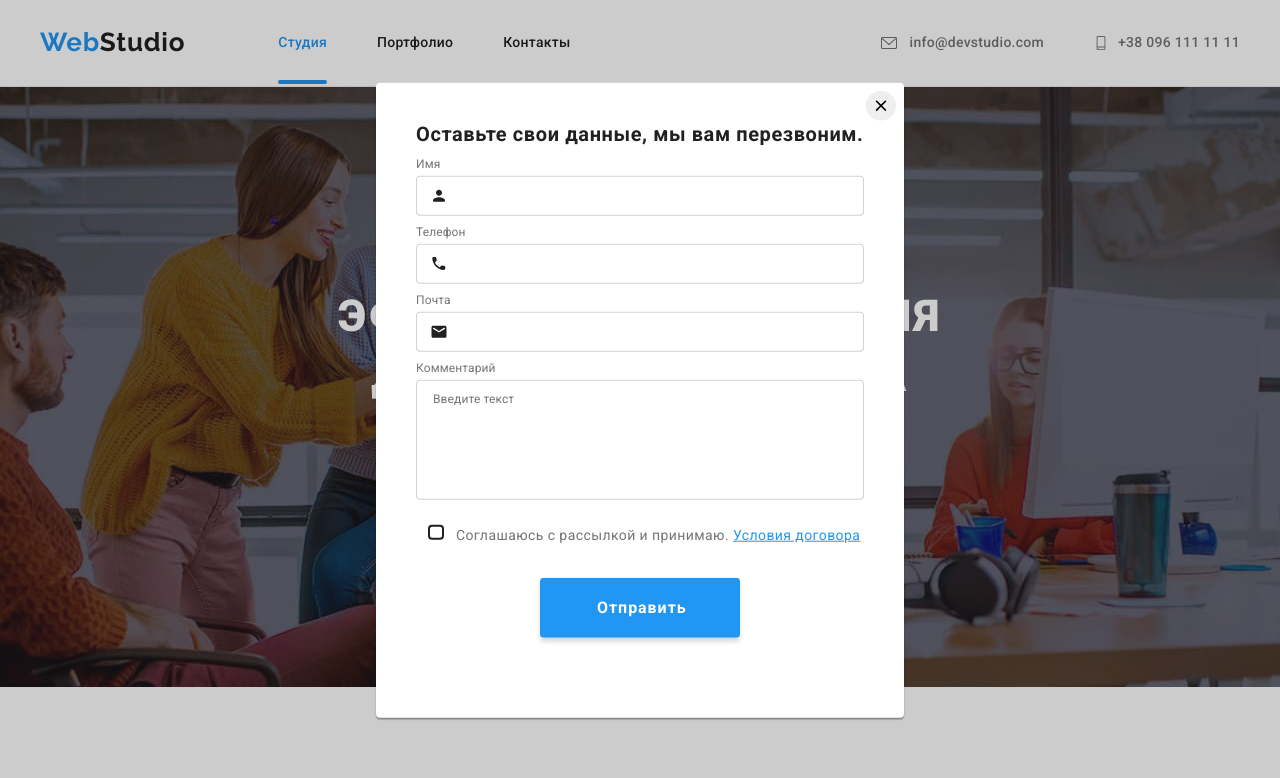
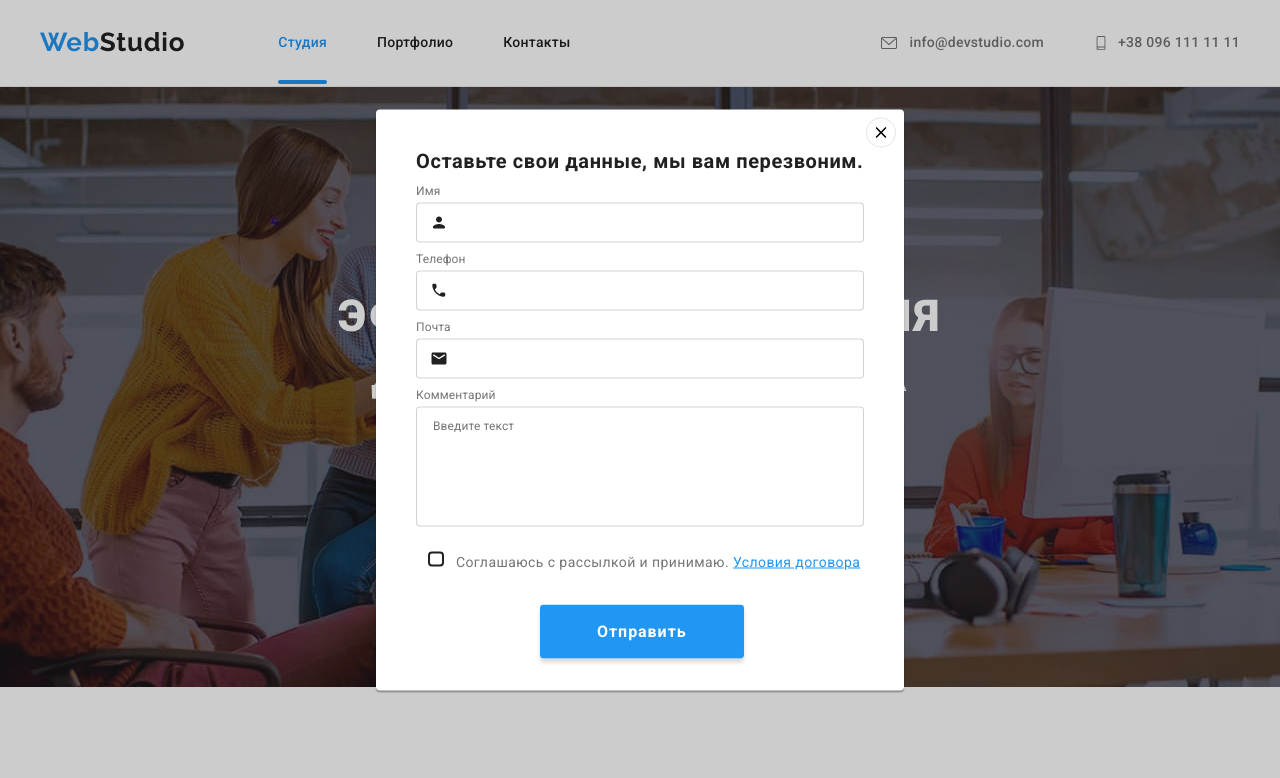
Before and after one commit to Alazardovich/goit-markup-hw-06, a plain HTML site: page index.html in a window 1280 px wide. Both pictures are taken after a click on the button "Заказать услугу". Shown: the top 778 px of the page. Drawn offline with nearby package versions, Linux system fonts and the light colour scheme; files whose address does not match are found by name.

Commit message:
correct 6th work 23.06

```diff
--- a/css/styles.css
+++ b/css/styles.css
@@ -190,7 +190,7 @@ img {
   left: 50%;
   transform: translate(-50%, -50%);
   width: 528px;
-  height: auto;
+  height: 581px;
   background: #ffffff;
   box-shadow: 0px 1px 3px rgba(0, 0, 0, 0.12), 0px 1px 1px rgba(0, 0, 0, 0.14),
     0px 2px 1px rgba(0, 0, 0, 0.2);
@@ -209,6 +209,8 @@ img {
   cursor: pointer;
   fill: black;
   border-color: transparent;
+  background: #ffffff;
+  border: 1px solid rgba(0, 0, 0, 0.1);
   transition-property: fill;
   transition-duration: 250ms;
   transition-timing-function: cubic-bezier(0.4, 0, 0.2, 1);
@@ -411,7 +413,7 @@ textarea {
   font-weight: bold;
   font-size: 16px;
   line-height: 1.88;
-  margin: 30px 124px 40px 124px;
+  margin: 30px 124px 0 124px;
   padding: 10px 55px;
   text-align: center;
   letter-spacing: 0.06em;
@@ -419,8 +421,6 @@ textarea {
   box-shadow: 0px 4px 4px rgba(0, 0, 0, 0.15);
   border-radius: 4px;
   border-color: transparent;
-  width: 200px;
-  height: 60px;
   cursor: pointer;
   color: #ffffff;
 }
@@ -770,6 +770,7 @@ textarea {
   margin-left: 93px;
 }
 .subscribe-button {
+  display: inline-block;
   align-items: center;
   position: relative;
   padding: 10px 62px 10px 29px;
@@ -789,7 +790,7 @@ textarea {
 }
 .subscribe-icon {
   position: absolute;
-  right: 13px;
+  right: 28px;
   width: 24px;
   height: 24px;
   fill: #fff;
```
